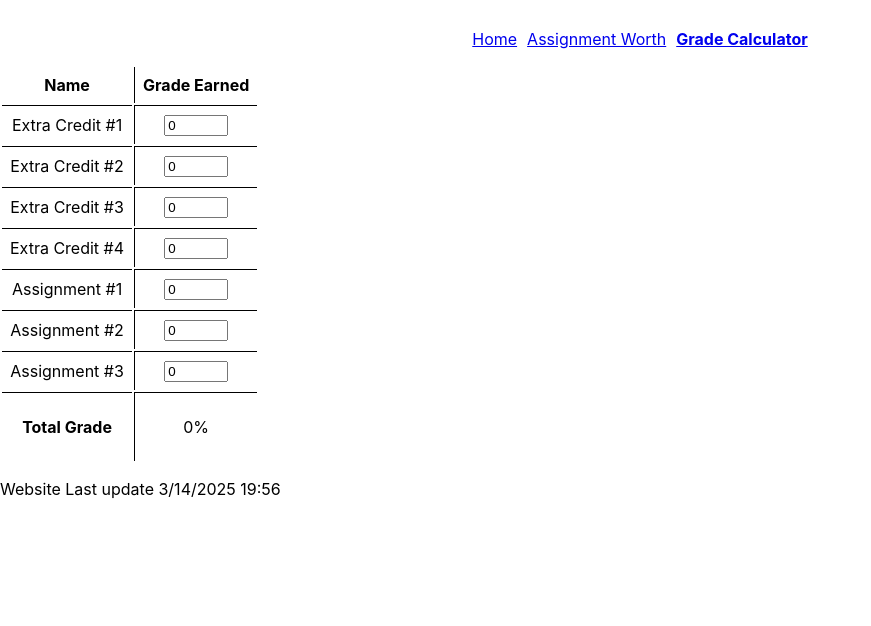
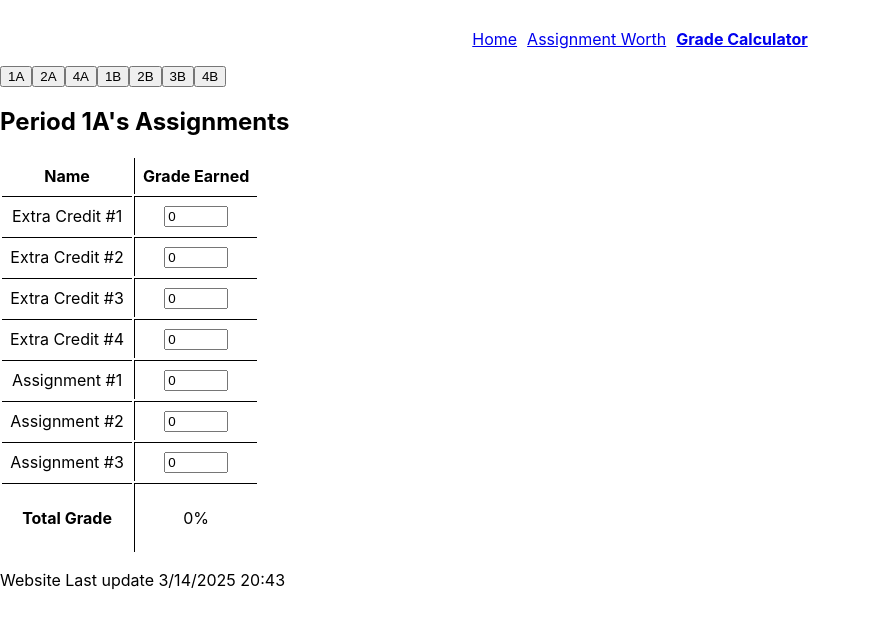
Before and after one commit to BlckHawker/Grade-Predictor, a React (Create React App) app: page /GradeCalculator in a window 1280 px wide. Shown: the top 626 px of the page, without its empty margins (0-871 px from the left). Built offline with nearby package versions, Linux system fonts and the light colour scheme.

Commit message:
Add way to change period for grade calculator

```diff
--- a/src/component/AssignmentWorth.tsx
+++ b/src/component/AssignmentWorth.tsx
@@ -10,7 +10,7 @@ import LastUpdate from './LastUpdate';
 
 
 const AssignmentWorth = () => {
-    const periods = ["1A", "2A", "4A", "1B", "2B", "3B", "4B"]
+    const periods = data["Periods"]
     const [activePeriod, setActivePeriod] = useState<string>(periods[0])
     const [activeAssignments, setActiveAssignments] = useState<Assignment[]>(makeAssignments(activePeriod))
     const [currentDate, setCurrentDate] = useState<Date>(getDate(Date.now()))
--- a/src/component/GradeCalculator.tsx
+++ b/src/component/GradeCalculator.tsx
@@ -1,18 +1,29 @@
-import { useState } from "react";
+import { useEffect, useState } from "react";
 import NavBar from "./NavBar";
 import { Assignment } from "../interface/Assignment";
 import { makeAssignments } from "../utils";
 import { AssignmentWithGrade } from "../interface/AssignmentWithGrade";
+import data from '../data.json'
 import LastUpdate from "./LastUpdate";
 
 function GradeCalculator() {
-    const periods = ["1A", "2A", "4A", "1B", "2B", "3B", "4B"]
+    const periods = data["Periods"]
     const [activePeriod, setActivePeriod] = useState<string>(periods[0])
     const [activeAssignments, setActiveAssignments] = useState<Assignment[]>(makeAssignments(activePeriod))
     const [assignmentsWithGrades, setAssignmentsWithGrades] = useState<AssignmentWithGrade[]>(makeAssignmentsWithGrades(activeAssignments))
 
+    useEffect(() => {
+        const newActiveAssignments = makeAssignments(activePeriod)
+        setActiveAssignments(newActiveAssignments)
+        setAssignmentsWithGrades(makeAssignmentsWithGrades(newActiveAssignments))
+    }, [activePeriod]);
+
     return <div>
-        <NavBar boldedWord={"Grade Calculator"} />
+            <NavBar boldedWord={"Grade Calculator"} />
+            <div className="tab">
+                {periods.map(p => <button className="tab-links" onClick={() => {setActivePeriod(p)}}>{p}</button>)}
+            </div>
+            <h2>{`Period ${activePeriod}'s Assignments`}</h2>
             <table>
                 <tr>
                     <td><b>Name</b></td>
@@ -36,8 +47,6 @@ function GradeCalculator() {
         function textOnChange(event: React.ChangeEvent<HTMLInputElement>, index: number)
         {
             const value = Number(event.target.value);
-            console.log(value)
-
             const newAssignmentsWithGrades: AssignmentWithGrade[] = []
             for(let i = 0; i < assignmentsWithGrades.length; i++)
             {
--- a/src/data.json
+++ b/src/data.json
@@ -337,5 +337,6 @@
        }
    ],
 
-   "LastUpdate": 1741982210654
+   "Periods": ["1A", "2A", "4A", "1B", "2B", "3B", "4B"],
+   "LastUpdate": 1741984994377
 }
```
